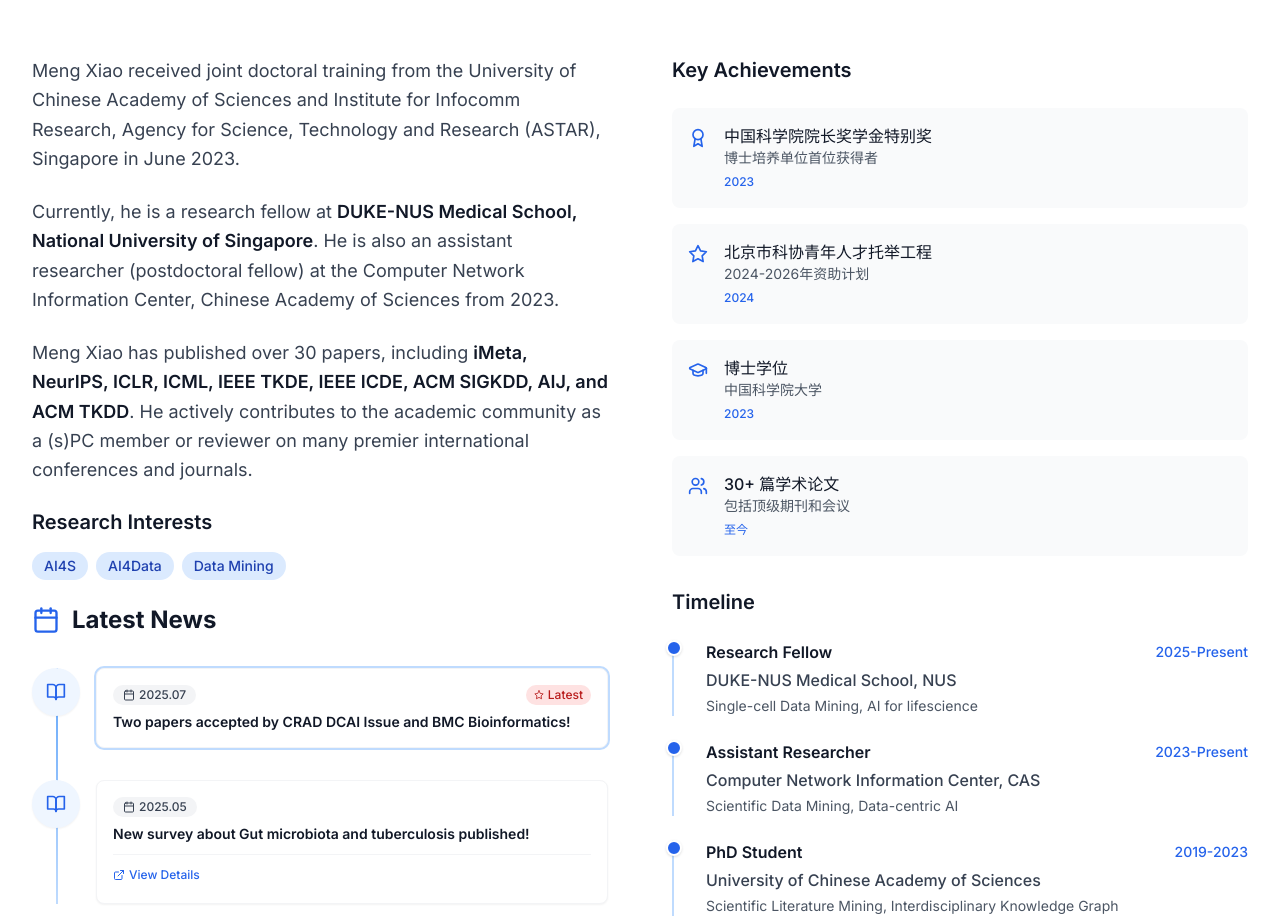
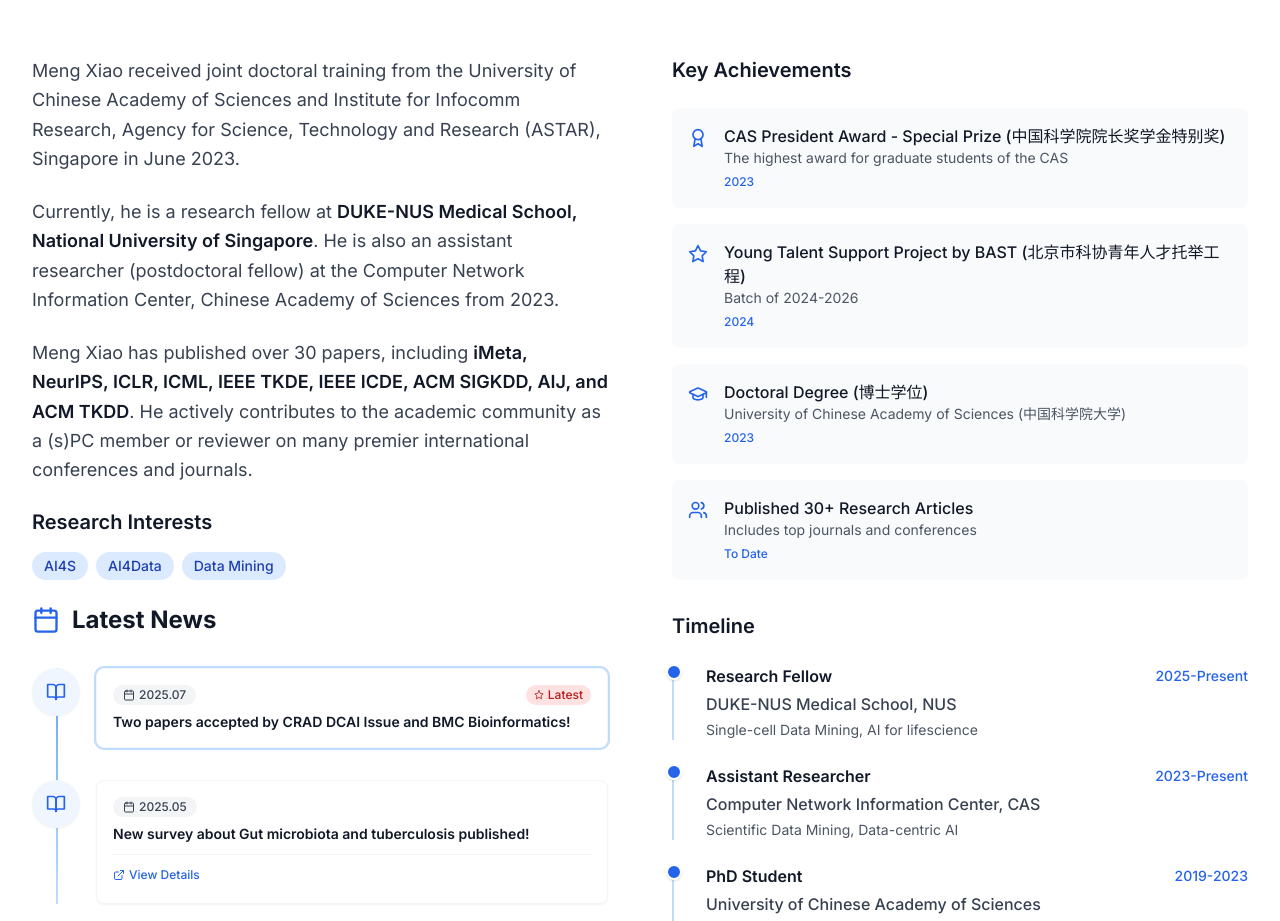
Before and after one commit to coco11563/coco11563.github.io, a Next.js app: page / in a window 1280 px wide. Shown: the part 1000-1921 px from the top of the page. Built offline with nearby package versions, Linux system fonts and the light colour scheme.

Commit message:
revise info

```diff
--- a/src/components/AboutSection.tsx
+++ b/src/components/AboutSection.tsx
@@ -13,27 +13,27 @@ export function AboutSection({ profile }: AboutSectionProps) {
   const achievements = [
     {
       icon: Award,
-      title: "中国科学院院长奖学金特别奖",
-      description: "博士培养单位首位获得者",
+      title: "CAS President Award - Special Prize (中国科学院院长奖学金特别奖)",
+      description: "The highest award for graduate students of the CAS",
       year: "2023"
     },
     {
       icon: Star,
-      title: "北京市科协青年人才托举工程",
-      description: "2024-2026年资助计划",
+      title: "Young Talent Support Project by BAST (北京市科协青年人才托举工程)",
+      description: "Batch of 2024-2026",
       year: "2024"
     },
     {
       icon: GraduationCap,
-      title: "博士学位",
-      description: "中国科学院大学",
+      title: "Doctoral Degree (博士学位)",
+      description: "University of Chinese Academy of Sciences (中国科学院大学)",
       year: "2023"
     },
     {
       icon: Users,
-      title: "30+ 篇学术论文",
-      description: "包括顶级期刊和会议",
-      year: "至今"
+      title: "Published 30+ Research Articles",
+      description: "Includes top journals and conferences",
+      year: "To Date"
     }
   ]
 
```
Also changed, not shown: 1 other file (tests, documents, lock files or other folders).
